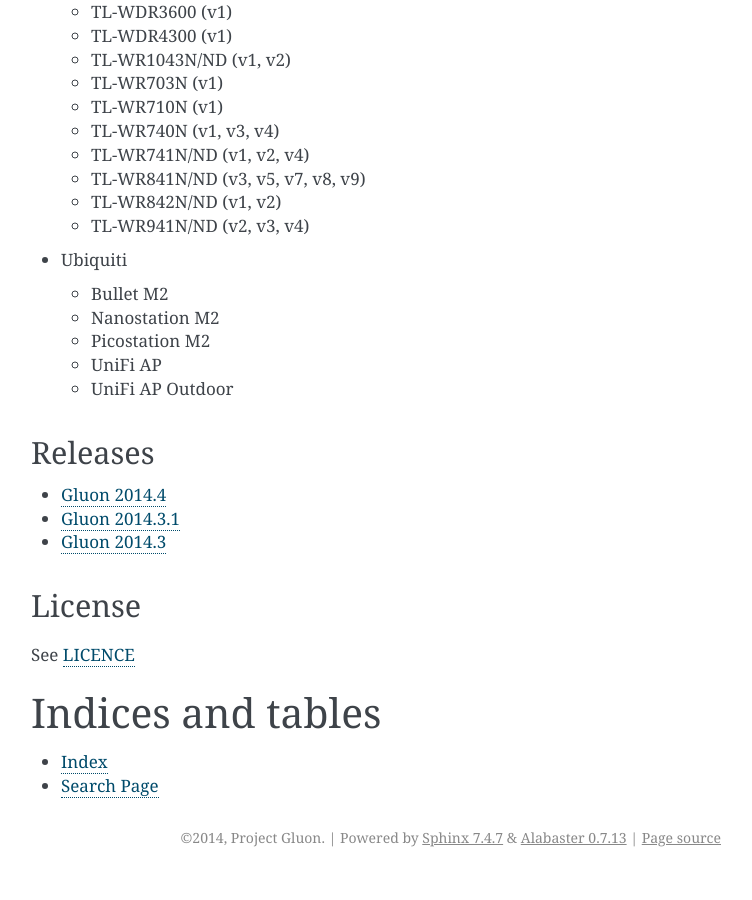
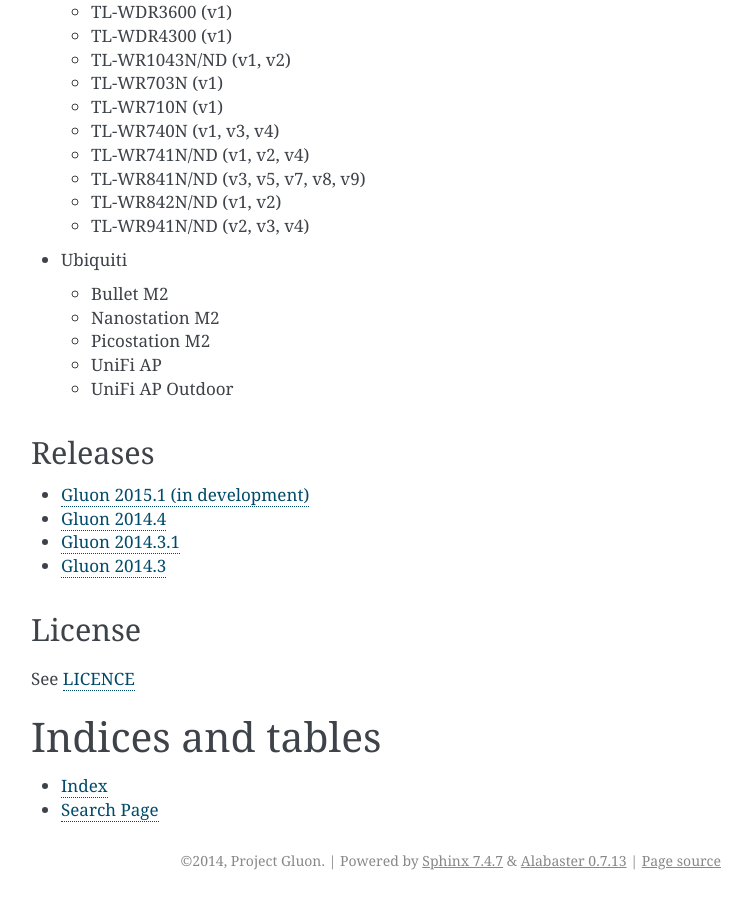
Before and after one commit to freifunk-gluon/gluon, a Sphinx documentation site: the page built from docs/index.rst, in a window 1280 px wide and 900 px high, scrolled down 2353 px. Shown: the whole window, without its empty margins (389-1141 px from the left). Built offline with Sphinx 7.4.7, drawn with Linux system fonts in a browser that asks for light colours; before the commit the page ends 3230 px from its top, so only the background shows below that.

Commit message:
docs: add releases/v2015.1 to TOC tree

```diff
--- a/docs/index.rst
+++ b/docs/index.rst
@@ -98,6 +98,7 @@
 .. toctree::
    :maxdepth: 1
 
+   releases/v2015.1
    releases/v2014.4
    releases/v2014.3.1
    releases/v2014.3
```
